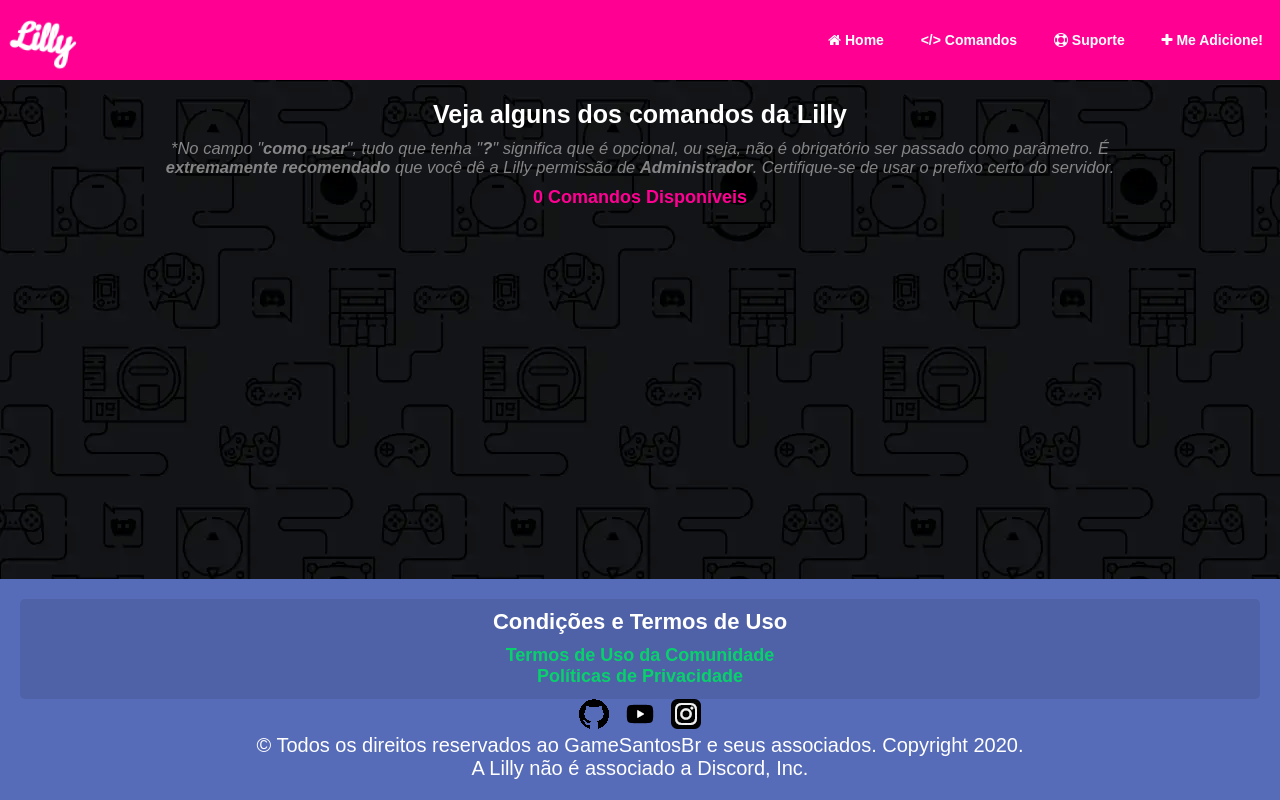
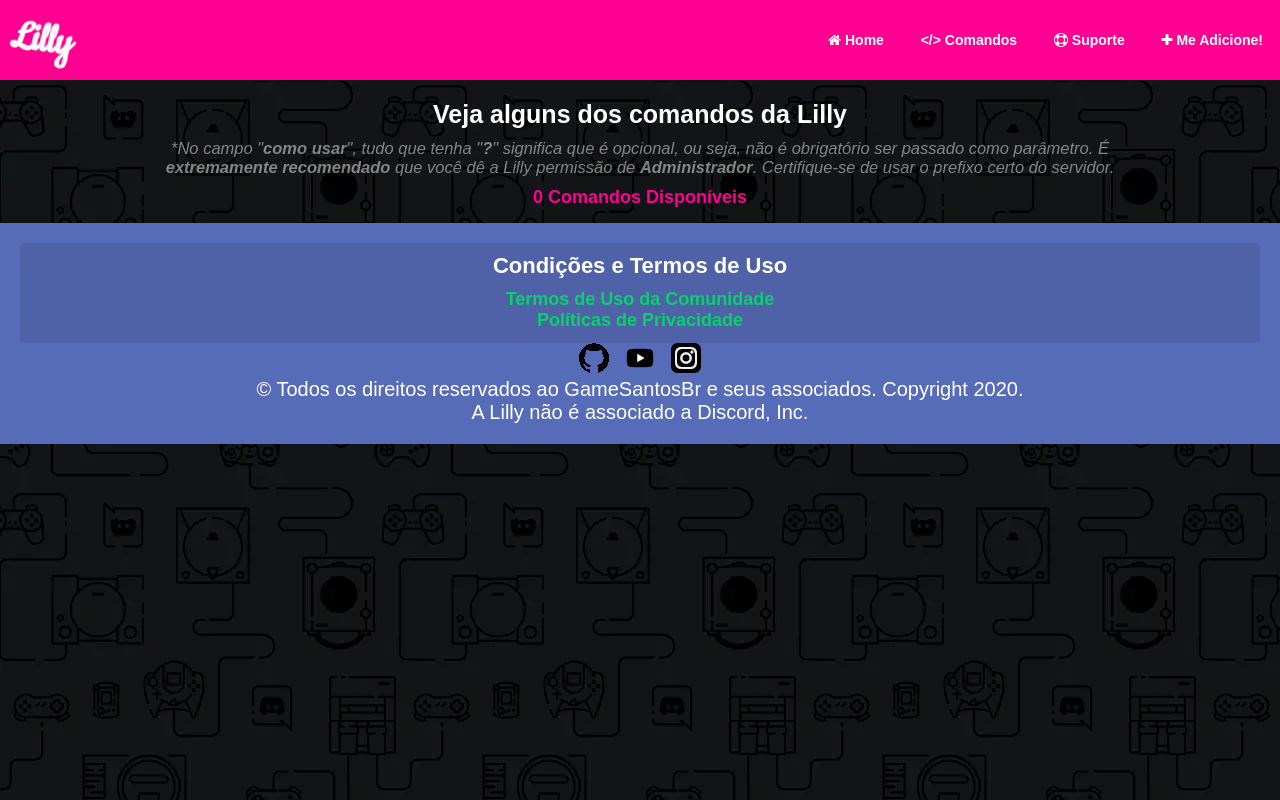
Before and after one commit to pedrohenriquebraga/lilly-website, a website: page src/views/commands.html in a window 1280 px wide. Drawn offline with nearby package versions, Linux system fonts and the light colour scheme; no server answers.

Commit message:
update style

```diff
--- a/public/styles/commands.css
+++ b/public/styles/commands.css
@@ -99,8 +99,3 @@
     border-radius: 20px;
     font-style: italic;
 }
-
-footer {
-    position: absolute;
-    bottom: 0;
-}
```
